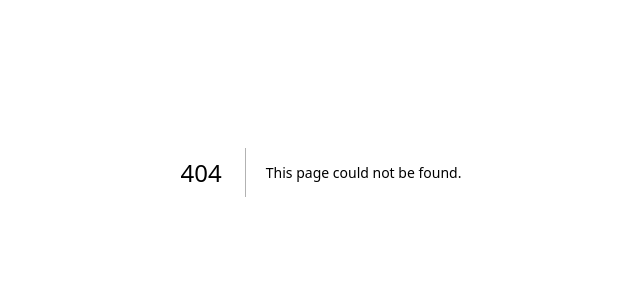
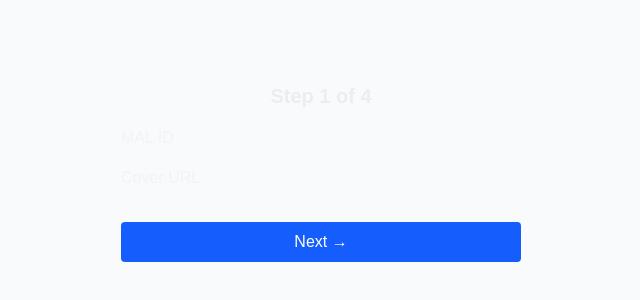
Before and after one commit to GitMan-Del/Anime_Astreal_test, a Next.js app: page /admin in a window 1280 px wide. Before the commit this address had no page. Shown: the part 228-528 px from the top of the page, without its empty margins (319-959 px from the left). Built offline with nearby package versions, Linux system fonts and the light colour scheme; no server answers.

Commit message:
Acces la toate domeniile

```diff
--- a/next.config.ts
+++ b/next.config.ts
@@ -3,7 +3,12 @@ import type { NextConfig } from "next";
 // was modifide
 const nextConfig: NextConfig = {
   images: {
-    domains: ['i.pinimg.com' , "ro.pinterest.com" , "cdn.myanimelist.net" , "myanimelist.net" , "i.ytimg.com"],
+    remotePatterns: [
+      {
+        protocol: "https",
+        hostname: "**", // permite toate domeniile HTTPS
+      },
+    ],
   },
 };
 
--- /dev/null
+++ b/src/app/admin/page.tsx
@@ -0,0 +1,145 @@
+"use client";
+import { useState, ChangeEvent } from "react";
+import { supabase } from "@/lib/supabaseClient";
+
+interface FormData {
+  mal_id?: string;
+  cover?: string;
+  season_number?: string;
+  title?: string;
+  episode_number?: string;
+  thumbnail?: string;
+  source_url?: string;
+  priority?: string;
+}
+
+export default function AddAnimeData() {
+  const [step, setStep] = useState(1);
+  const [animeId, setAnimeId] = useState<number | null>(null);
+  const [seasonId, setSeasonId] = useState<number | null>(null);
+  const [episodeId, setEpisodeId] = useState<number | null>(null);
+  const [form, setForm] = useState<FormData>({});
+
+  const handleChange = (e: ChangeEvent<HTMLInputElement>) =>
+    setForm({ ...form, [e.target.name]: e.target.value });
+
+  const handleSubmit = async () => {
+    if (step === 1) {
+      const { data, error } = await supabase
+        .from("anime")
+        .insert([{ mal_id: form.mal_id, cover: form.cover }])
+        .select()
+        .single();
+      if (error) return alert(error.message);
+      setAnimeId(data.id);
+      setStep(2);
+    } else if (step === 2) {
+      const { data, error } = await supabase
+        .from("seasons")
+        .insert([
+          {
+            anime_id: animeId,
+            season_number: Number(form.season_number),
+            title: form.title,
+          },
+        ])
+        .select()
+        .single();
+      if (error) return alert(error.message);
+      setSeasonId(data.id);
+      setStep(3);
+    } else if (step === 3) {
+      const { data, error } = await supabase
+        .from("episodes")
+        .insert([
+          {
+            anime_id: animeId,
+            season_id: seasonId,
+            episode_number: Number(form.episode_number),
+            title: form.title,
+            thumbnail: form.thumbnail,
+          },
+        ])
+        .select()
+        .single();
+      if (error) return alert(error.message);
+      setEpisodeId(data.id);
+      setStep(4);
+    } else if (step === 4) {
+      const { error } = await supabase.from("episode_sources").insert([
+        {
+          episode_id: episodeId,
+          source_url: form.source_url,
+          priority: Number(form.priority) || 1,
+        },
+      ]);
+      if (error) return alert(error.message);
+      alert("✅ Episode source added successfully!");
+      setStep(1);
+      setForm({});
+    }
+  };
+
+  const renderStep = () => {
+    switch (step) {
+      case 1:
+        return (
+          <>
+            <input name="mal_id" placeholder="MAL ID" onChange={handleChange} />
+            <input name="cover" placeholder="Cover URL" onChange={handleChange} />
+          </>
+        );
+      case 2:
+        return (
+          <>
+            <input
+              name="season_number"
+              placeholder="Season Number"
+              onChange={handleChange}
+            />
+            <input name="title" placeholder="Season Title" onChange={handleChange} />
+          </>
+        );
+      case 3:
+        return (
+          <>
+            <input
+              name="episode_number"
+              placeholder="Episode Number"
+              onChange={handleChange}
+            />
+            <input name="title" placeholder="Episode Title" onChange={handleChange} />
+            <input name="thumbnail" placeholder="Thumbnail URL" onChange={handleChange} />
+          </>
+        );
+      case 4:
+        return (
+          <>
+            <input name="source_url" placeholder="Source URL" onChange={handleChange} />
+            <input
+              name="priority"
+              placeholder="Priority (default 1)"
+              onChange={handleChange}
+            />
+          </>
+        );
+    }
+  };
+
+  return (
+    <div className="flex flex-col items-center justify-center min-h-screen bg-gray-50">
+      <div className="w-full max-w-md">
+        <div className="p-6 flex flex-col gap-4">
+          <h2 className="text-xl font-bold text-center">Step {step} of 4</h2>
+          {renderStep()}
+          <button
+            onClick={handleSubmit}
+            className="mt-4 w-full rounded bg-blue-600 text-white py-2 hover:bg-blue-700"
+          >
+            {step < 4 ? "Next →" : "Finish"}
+          </button>
+        </div>
+      </div>
+    </div>
+  );
+}
--- a/src/app/components/Main/FTopHitsAnime.tsx
+++ b/src/app/components/Main/FTopHitsAnime.tsx
@@ -59,6 +59,10 @@ const TopHitsAnime = () => {
     return <LogScreen />
   }
 
+  if (!animeData) {
+    return <LogScreen />
+  }
+
 
   return (
     <div className="flex flex-col gap-3 w-full p-4">
```
